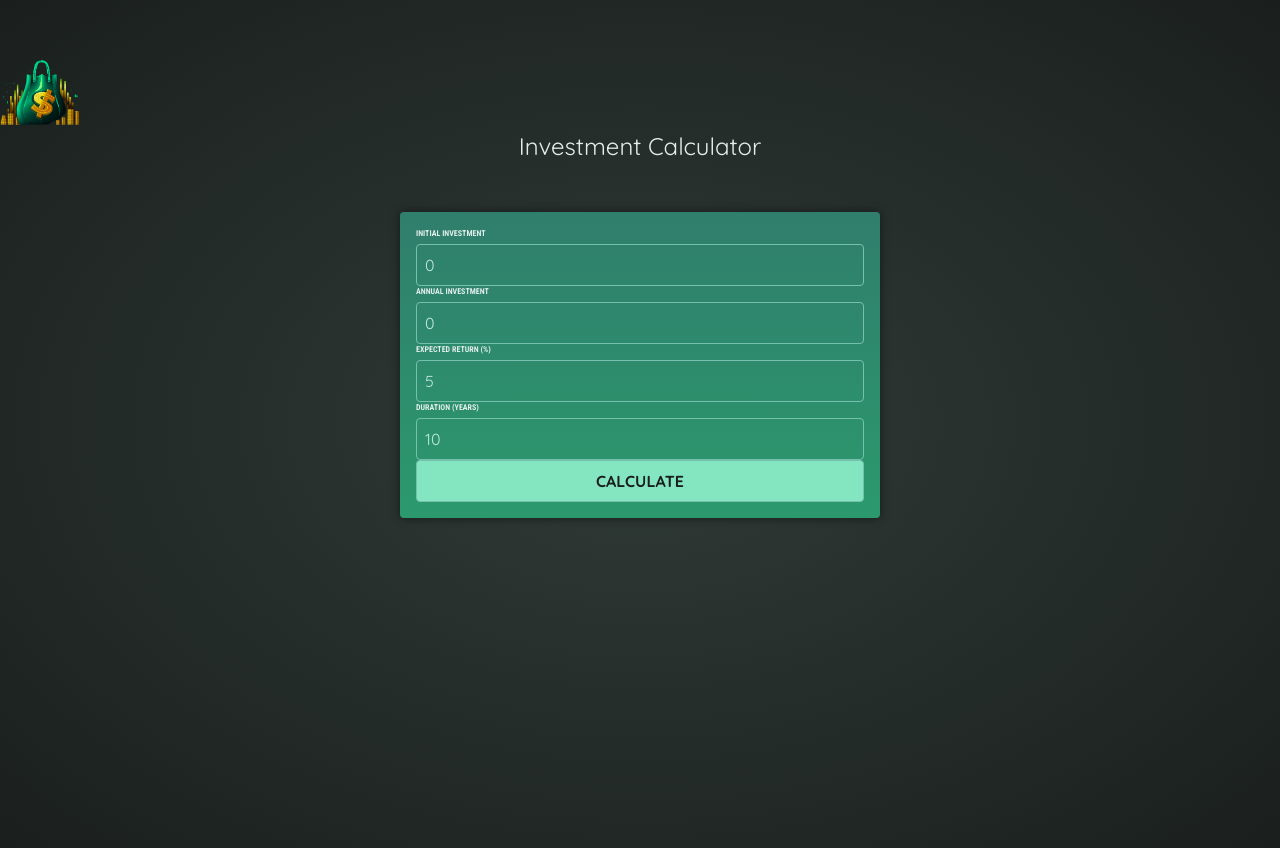
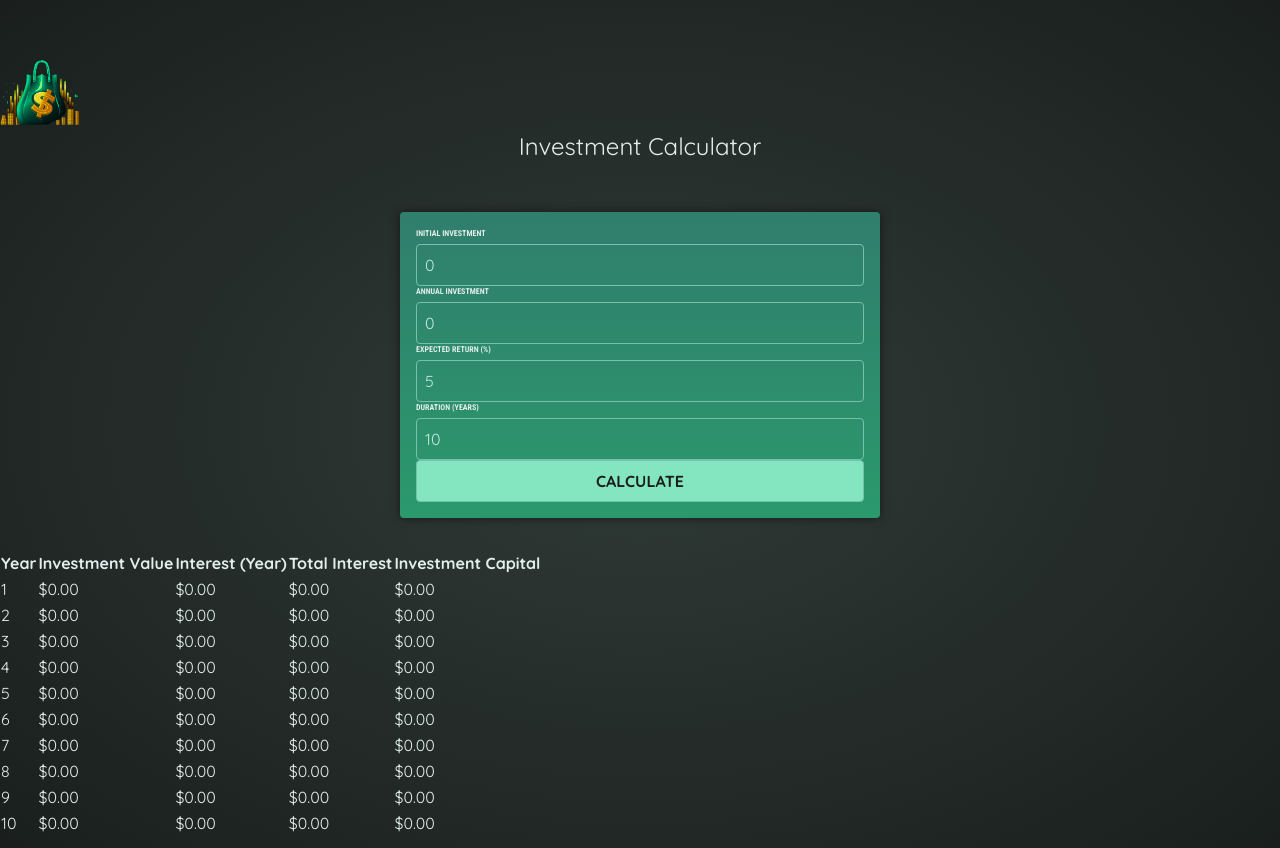
Before and after one commit to jimenezraul/investment-calculator, an Angular app: page / in a window 1280 px wide. Both pictures are taken after a click on the button "CALCULATE". Built offline with nearby package versions, Linux system fonts and the light colour scheme.

Commit message:
Add investment results component and integrate with user input

```diff
--- a/src/app/app.component.html
+++ b/src/app/app.component.html
@@ -1,2 +1,3 @@
 <app-header />
 <app-user-input (calculate)="calculateInvestmentResults($event)" />
+<app-investment-results [results]="resultsData" />
--- a/src/app/app.component.ts
+++ b/src/app/app.component.ts
@@ -1,20 +1,23 @@
 import { Component } from '@angular/core';
 import { HeaderComponent } from "./header/header.component";
 import { UserInputComponent } from "./user-input/user-input.component";
-import { type InputModel } from './user-input/input-model';
+import type { InputModel } from './user-input/input-model';
+import { InvestmentResultsComponent } from "./investment-results/investment-results.component";
+import { ResultModel } from './investment-results/insvestment-result-model';
 
 @Component({
   selector: 'app-root',
   standalone: true,
   templateUrl: './app.component.html',
-  imports: [HeaderComponent, UserInputComponent],
+  imports: [HeaderComponent, UserInputComponent, InvestmentResultsComponent],
 })
 export class AppComponent {
+  resultsData?: ResultModel[];
 
   calculateInvestmentResults(data: InputModel) {
     const { initialInvestment, duration, expectedReturn, annualInvestment } = data
 
-    const annualData = [];
+    const annualData: ResultModel[] = [];
     let investmentValue = initialInvestment;
 
     for (let i = 0; i < duration; i++) {
@@ -33,7 +36,7 @@ export class AppComponent {
       });
     }
 
-    console.log(annualData)
+    this.resultsData = annualData
   }
 
 }
--- /dev/null
+++ b/src/app/investment-results/insvestment-result-model.ts
@@ -0,0 +1,8 @@
+export interface ResultModel {
+    year: number,
+    interest: number,
+    valueEndOfYear: number,
+    annualInvestment: number,
+    totalInterest: number,
+    totalAmountInvested: number,
+  }
--- /dev/null
+++ b/src/app/investment-results/investment-results.component.html
@@ -0,0 +1,54 @@
+<div class="container mx-auto">
+    <div class="flex flex-col justify-center items-center">
+        <div class="-m-1.5 overflow-x-auto w-full max-w-2xl">
+            @if (results()) {
+            <div class="p-1.5 min-w-full inline-block align-middle">
+                <div class="overflow-hidden">
+                    <table class="min-w-full divide-y divide-gray-200">
+                        <thead>
+                            <tr>
+                                <th scope="col" class="px-6 py-3 text-start text-xs font-medium text-white uppercase">
+                                    Year</th>
+                                <th scope="col" class="px-6 py-3 text-start text-xs font-medium text-white uppercase">
+                                    Investment Value
+                                </th>
+                                <th scope="col" class="px-6 py-3 text-start text-xs font-medium text-white uppercase">
+                                    Interest (Year)</th>
+                                <th scope="col" class="px-6 py-3 text-end text-xs font-medium text-white uppercase">
+                                    Total Interest</th>
+                                <th scope="col" class="px-6 py-3 text-end text-xs font-medium text-white uppercase">
+                                    Investment Capital</th>
+                            </tr>
+                        </thead>
+                        <tbody class="divide-y divide-gray-200">
+                            @for (result of results(); track result.year) {
+                            <tr>
+                                <td class="px-6 py-4 whitespace-nowrap text-sm font-medium text-gray-200">
+                                    {{result.year}}
+                                </td>
+                                <td class="px-6 py-4 whitespace-nowrap text-sm text-gray-200">{{result.valueEndOfYear |
+                                    currency}}
+                                </td>
+                                <td class="px-6 py-4 whitespace-nowrap text-sm text-gray-200">{{result.interest |
+                                    currency}}
+                                </td>
+                                <td class="px-6 py-4 whitespace-nowrap text-sm text-gray-200">
+                                    {{result.totalInterest | currency}}
+                                </td>
+                                <td class="px-6 py-4 whitespace-nowrap text-sm text-gray-200">
+                                    {{result.totalAmountInvested | currency}}
+                                </td>
+                            </tr>
+                            }
+                        </tbody>
+                    </table>
+                </div>
+            </div>
+            } @else {
+            <p class="text-center font-lg">
+                Enter some values and calculate.
+            </p>
+            }
+        </div>
+    </div>
+</div>
--- /dev/null
+++ b/src/app/investment-results/investment-results.component.ts
@@ -0,0 +1,14 @@
+import { Component, input } from '@angular/core';
+import { ResultModel } from './insvestment-result-model'
+import { CurrencyPipe } from '@angular/common';
+
+@Component({
+  selector: 'app-investment-results',
+  standalone: true,
+  imports: [CurrencyPipe],
+  templateUrl: './investment-results.component.html',
+  styleUrl: './investment-results.component.css'
+})
+export class InvestmentResultsComponent {
+  results = input<ResultModel[] | undefined>(undefined);
+}
--- a/src/app/user-input/user-input.component.ts
+++ b/src/app/user-input/user-input.component.ts
@@ -1,6 +1,13 @@
-import { Component, EventEmitter, Output } from '@angular/core';
+import { Component, EventEmitter, output, Output, signal } from '@angular/core';
 import { FormsModule } from '@angular/forms';
-import { InputModel } from './input-model'
+import type { InputModel } from './input-model'
+
+const initialValues: InputModel = {
+  initialInvestment: 0,
+  annualInvestment: 0,
+  expectedReturn: 5,
+  duration: 10,
+};
 
 @Component({
   selector: 'app-user-input',
@@ -10,19 +17,25 @@ import { InputModel } from './input-model'
   styleUrl: './user-input.component.css'
 })
 export class UserInputComponent {
-  @Output() calculate = new EventEmitter<InputModel>()
+  calculate = output<InputModel>()
 
-  initialInvestment = "0"
-  annualInvestment = "0"
-  expectedReturn = "5"
-  duration = "10"
+  initialInvestment = signal(initialValues.initialInvestment);
+  annualInvestment = signal(initialValues.annualInvestment);
+  expectedReturn = signal(initialValues.expectedReturn);
+  duration = signal(initialValues.duration);
 
   onSubmit() {
     this.calculate.emit({
-      initialInvestment: +this.initialInvestment,
-      annualInvestment: +this.annualInvestment,
-      expectedReturn: +this.expectedReturn,
-      duration: +this.duration
+      initialInvestment: +this.initialInvestment(),
+      annualInvestment: +this.annualInvestment(),
+      expectedReturn: +this.expectedReturn(),
+      duration: +this.duration()
     })
+
+    // Reset values
+    this.initialInvestment.set(initialValues.initialInvestment)
+    this.annualInvestment.set(initialValues.annualInvestment)
+    this.expectedReturn.set(initialValues.expectedReturn)
+    this.duration.set(initialValues.duration)
   }
 }
```
Also changed, not shown: src/app/investment-results/investment-results.component.css (added).
